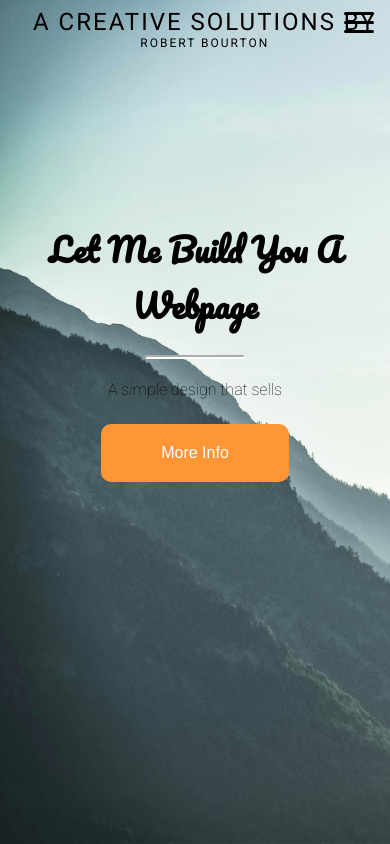
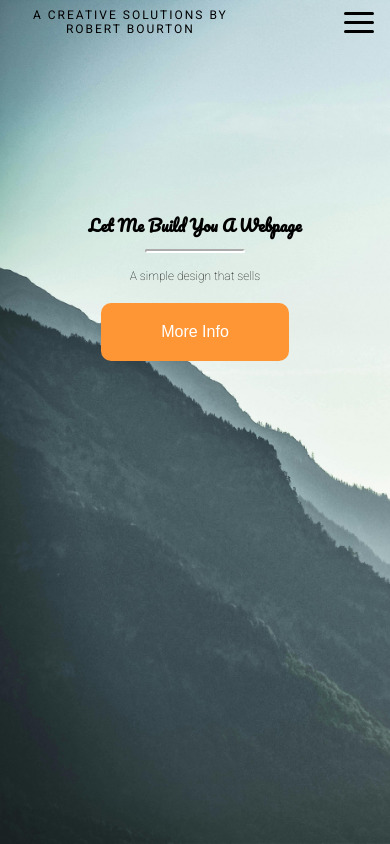
Before and after one commit to RobertBourton777/mywebsite, a plain HTML site: page index.html in a window 390 px wide. Shown: the top 844 px of the page. Drawn offline with Linux system fonts and the light colour scheme.

Commit message:
small screens update

```diff
--- a/css/style.css
+++ b/css/style.css
@@ -262,7 +262,6 @@ hr {
 
 
 .show-off .projects div {
-    width: 200px;
     height: 200px;
 
 }
@@ -276,6 +275,9 @@ hr {
 
 
 @media (max-width: 800px) {
+    .brand-title {
+        font-size:  0.75rem;;
+    }
     .navbar {
         flex-direction: column;
         align-items: flex-start;
@@ -307,6 +309,14 @@ hr {
         display: flex;
     }
 
+    .main h1 {
+        font-size: 1rem;
+    }
+
+    .main h4 {
+        font-size: 0.75rem;
+    }
+
     .icons {
 
         grid-template-columns: 1fr;
```
